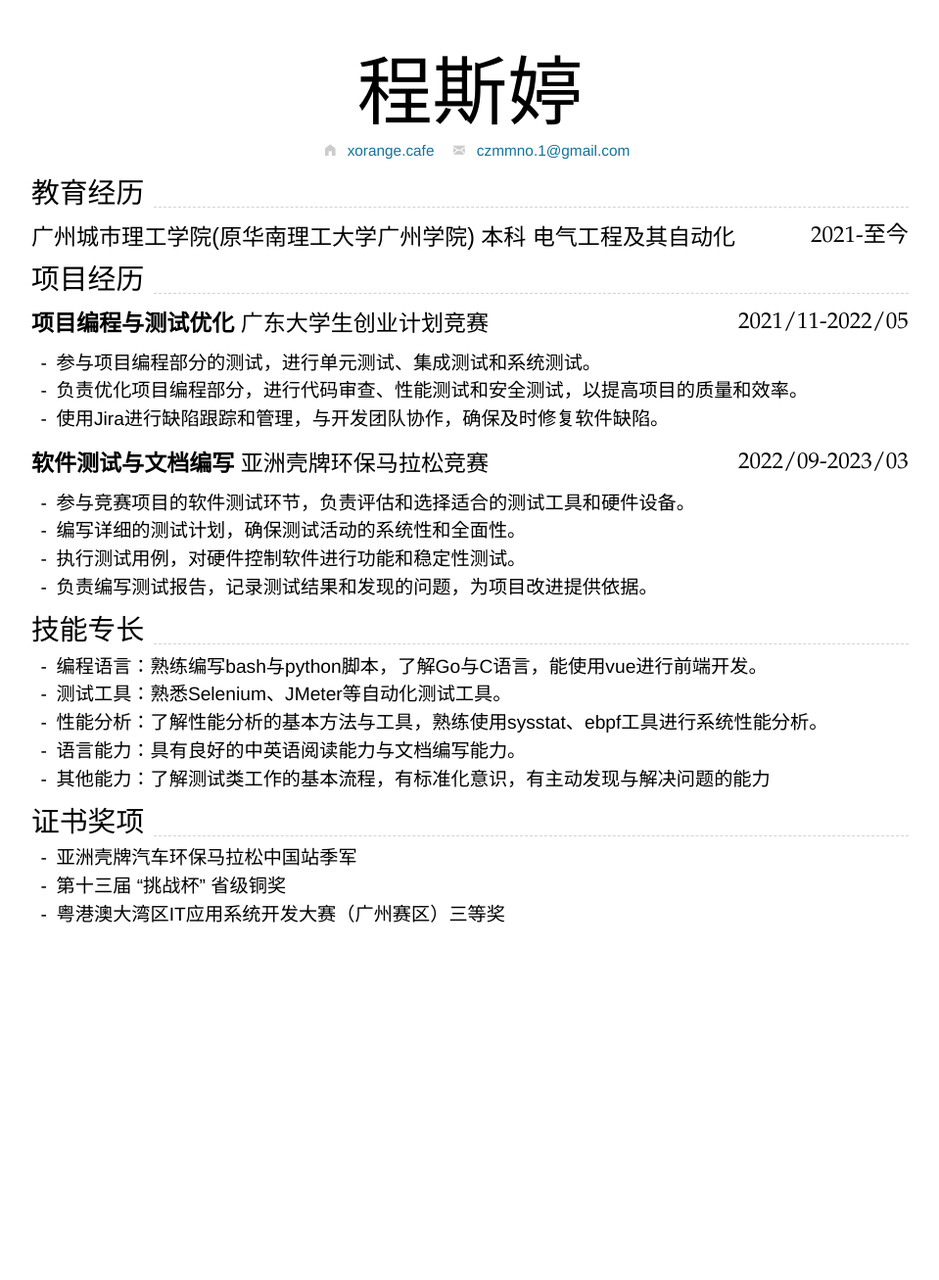
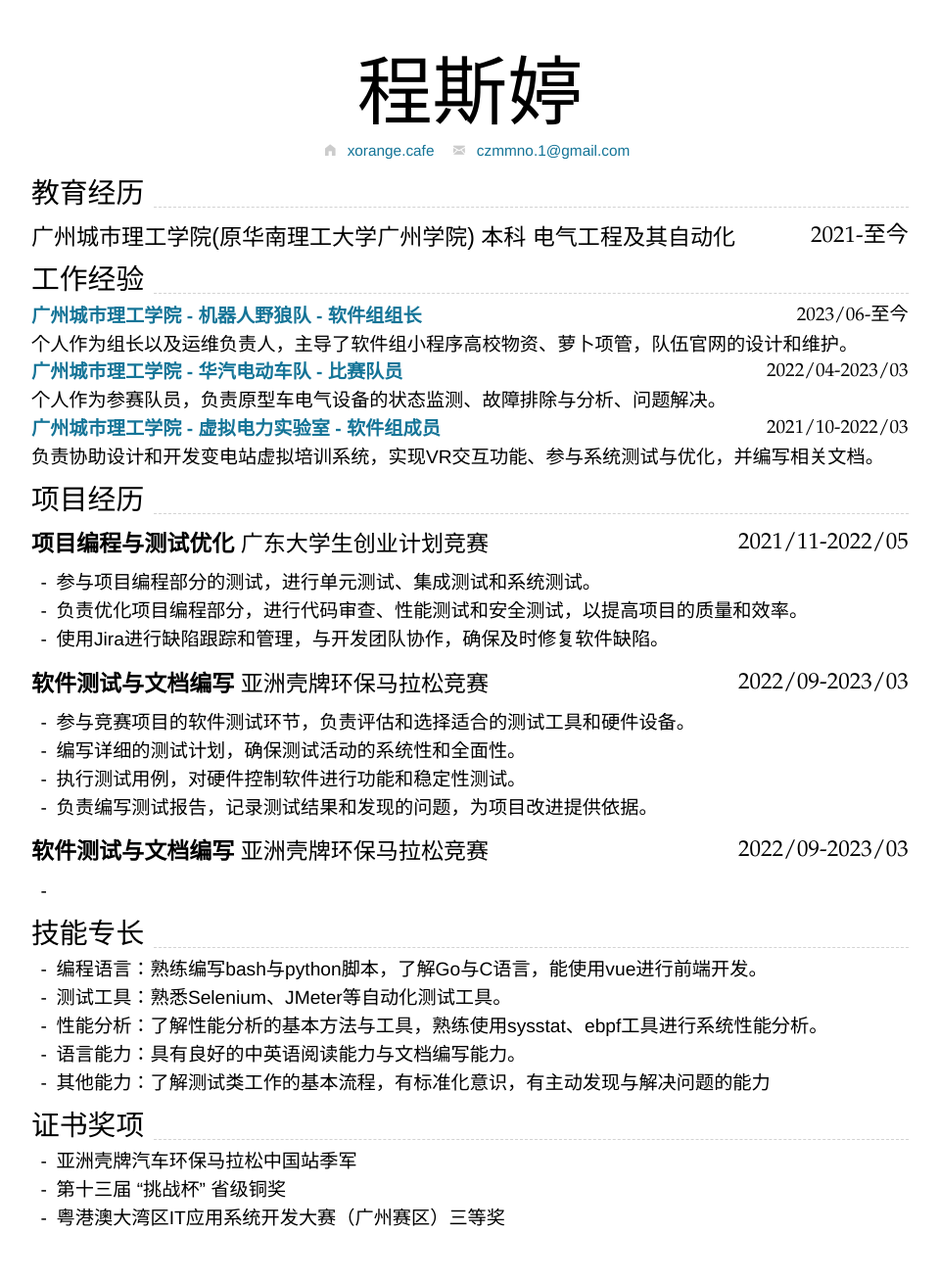
Before and after one commit to Lovelycz/resume, a Jekyll site: the page built from index.md, in a window 1280 px wide. Shown: the whole page at 98% size, without its empty margins (160-1119 px from the left). Built offline with Jekyll 4.4.1, drawn with Linux system fonts in a browser that asks for light colours; nearby versions of some CDN libraries; before the commit the page ends 997 px from its top, so only the background shows below that.

Commit message:
index.md

```diff
--- a/index.md
+++ b/index.md
@@ -17,6 +17,20 @@ homepage:
 
 ### 广州城市理工学院(原华南理工大学广州学院) 本科 电气工程及其自动化 `2021-至今`
 
+## 工作经验
+
+[**广州城市理工学院 - 机器人野狼队 - 软件组组长**](https://gcubot.cn) `2023/06-至今`
+
+个人作为组长以及运维负责人，主导了软件组小程序高校物资、萝卜项管，队伍官网的设计和维护。
+
+[**广州城市理工学院 - 华汽电动车队 - 比赛队员**](https://cst.gcu.edu.cn/5033/list.htm) `2022/04-2023/03`
+
+个人作为参赛队员，负责原型车电气设备的状态监测、故障排除与分析、问题解决。
+
+[**广州城市理工学院 - 虚拟电力实验室 - 软件组成员**](https://wy.gcu.edu.cn/2023/0523/c768a150266/page.htm) `2021/10-2022/03`
+
+负责协助设计和开发变电站虚拟培训系统，实现VR交互功能、参与系统测试与优化，并编写相关文档。
+
 
 ## 项目经历
 
@@ -34,6 +48,9 @@ homepage:
 - 执行测试用例，对硬件控制软件进行功能和稳定性测试。
 - 负责编写测试报告，记录测试结果和发现的问题，为项目改进提供依据。
 
+### **软件测试与文档编写** *亚洲壳牌环保马拉松竞赛* `2022/09-2023/03`
+-
+
 
 ## 技能专长
 
```
